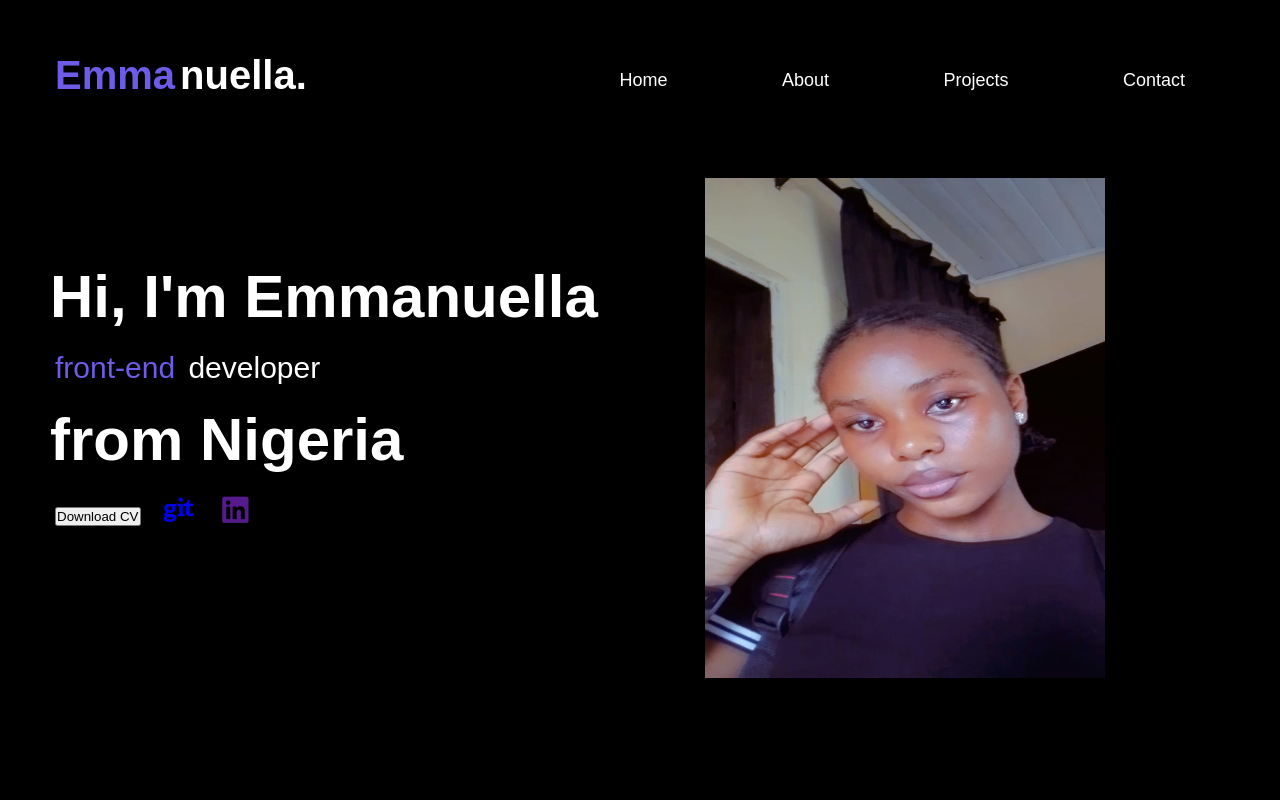
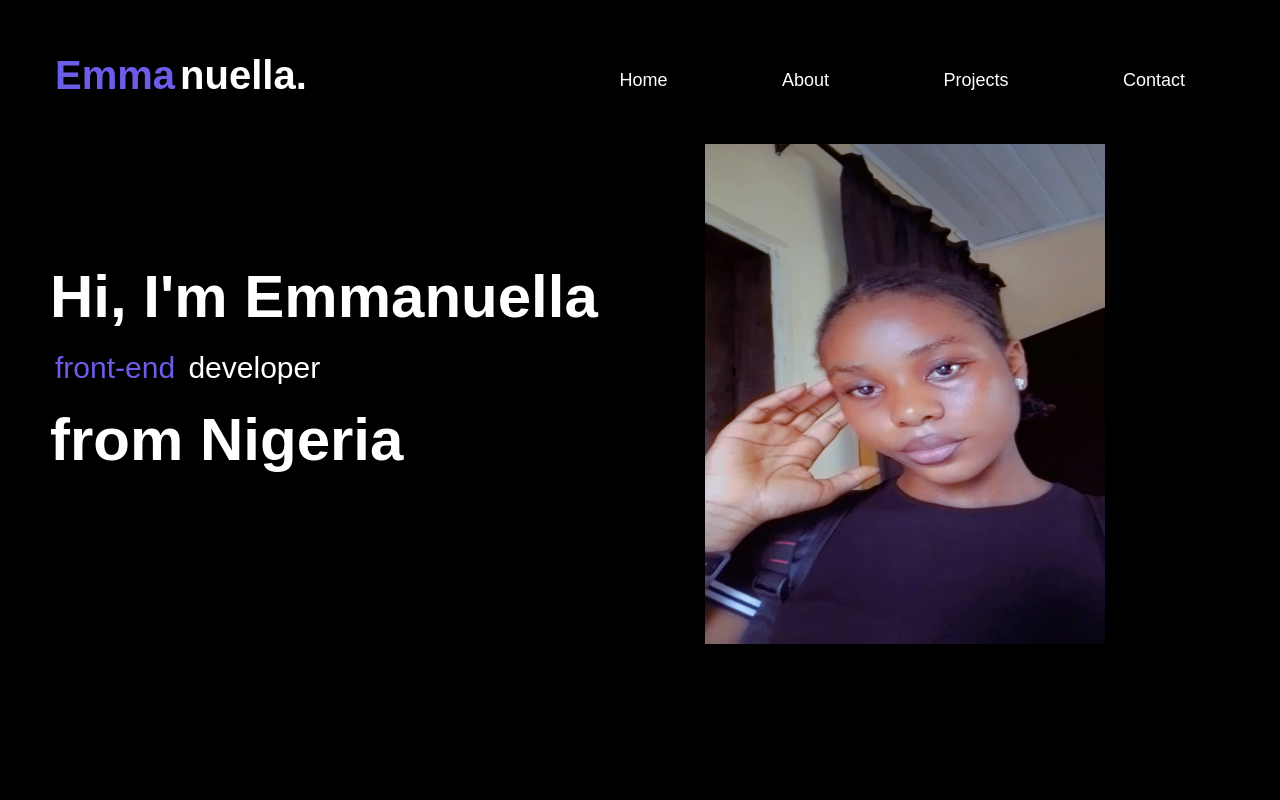
Before and after one commit to EllaTech-design/My-Personal-Portfolio, a plain HTML site: page index.html in a window 1280 px wide. Shown: the top 800 px of the page. Drawn offline with Linux system fonts and the light colour scheme.

Commit message:
deleting header-btn

```diff
--- a/index.html
+++ b/index.html
@@ -25,11 +25,6 @@
         <h1>Hi, I'm Emmanuella <br></h1>
         <p><span>front-end </span>developer</p>
         <h1>from Nigeria</h1>
-        <div class="header-btn">
-        <button type="submit">Download CV</button>
-        <a href="https://github.com/EllaTech-design"><i class="fa-brands fa-git"></i></a>
-        <a href=""><i class="fa-brands fa-linkedin"></i></a>
-        </div>
 
       </div>
       <div class="header-img">
--- a/style.css
+++ b/style.css
@@ -25,11 +25,7 @@ body{
   margin-top: 10%;
   font-size: 30px;
 }
-.header-btn{
-  color:#6c5ce7;
-  border-radius: 40px;
 
-}
 .header-text h1{
   font-size: 60px;
   margin-top: 20px;
```
